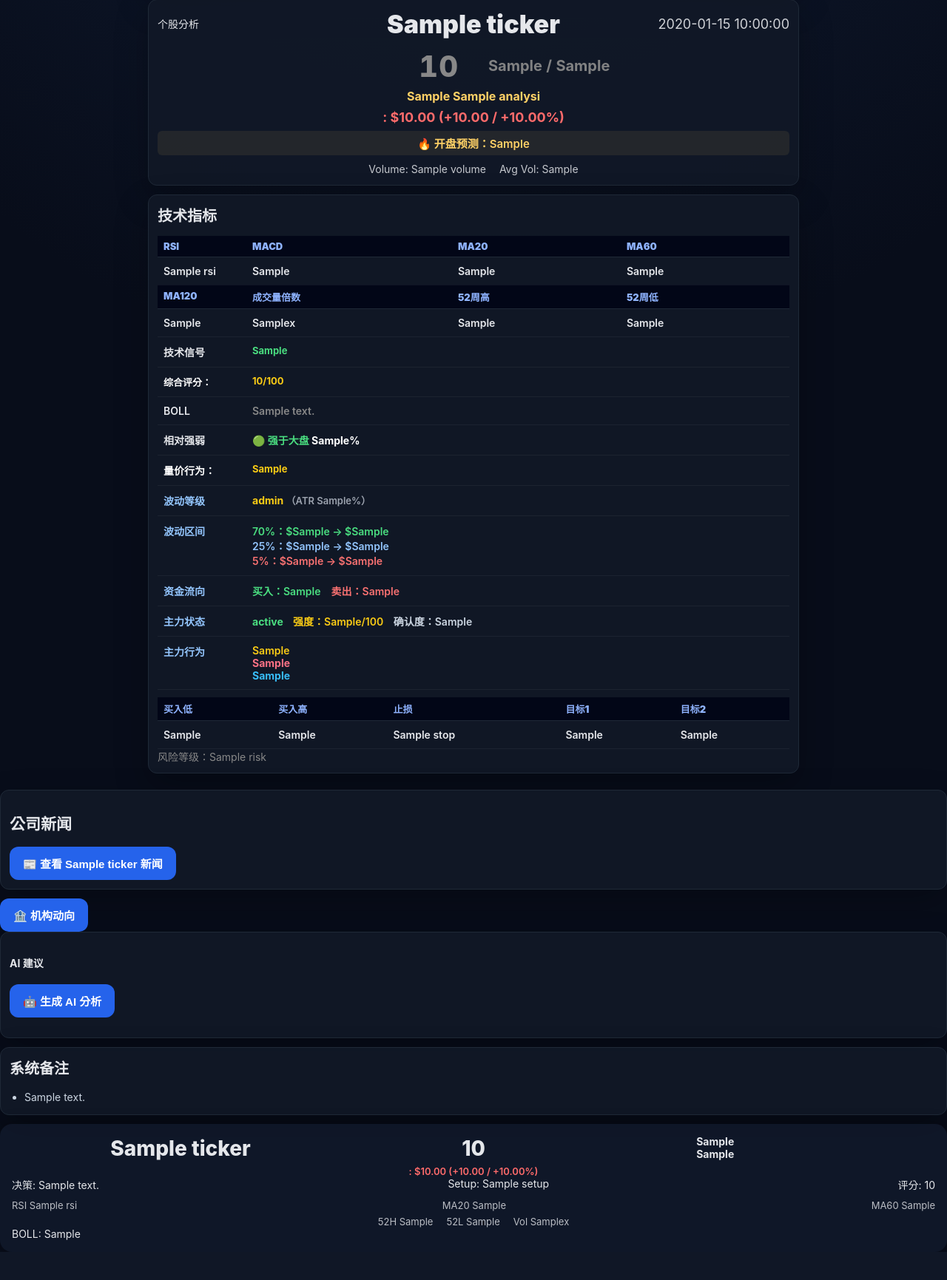
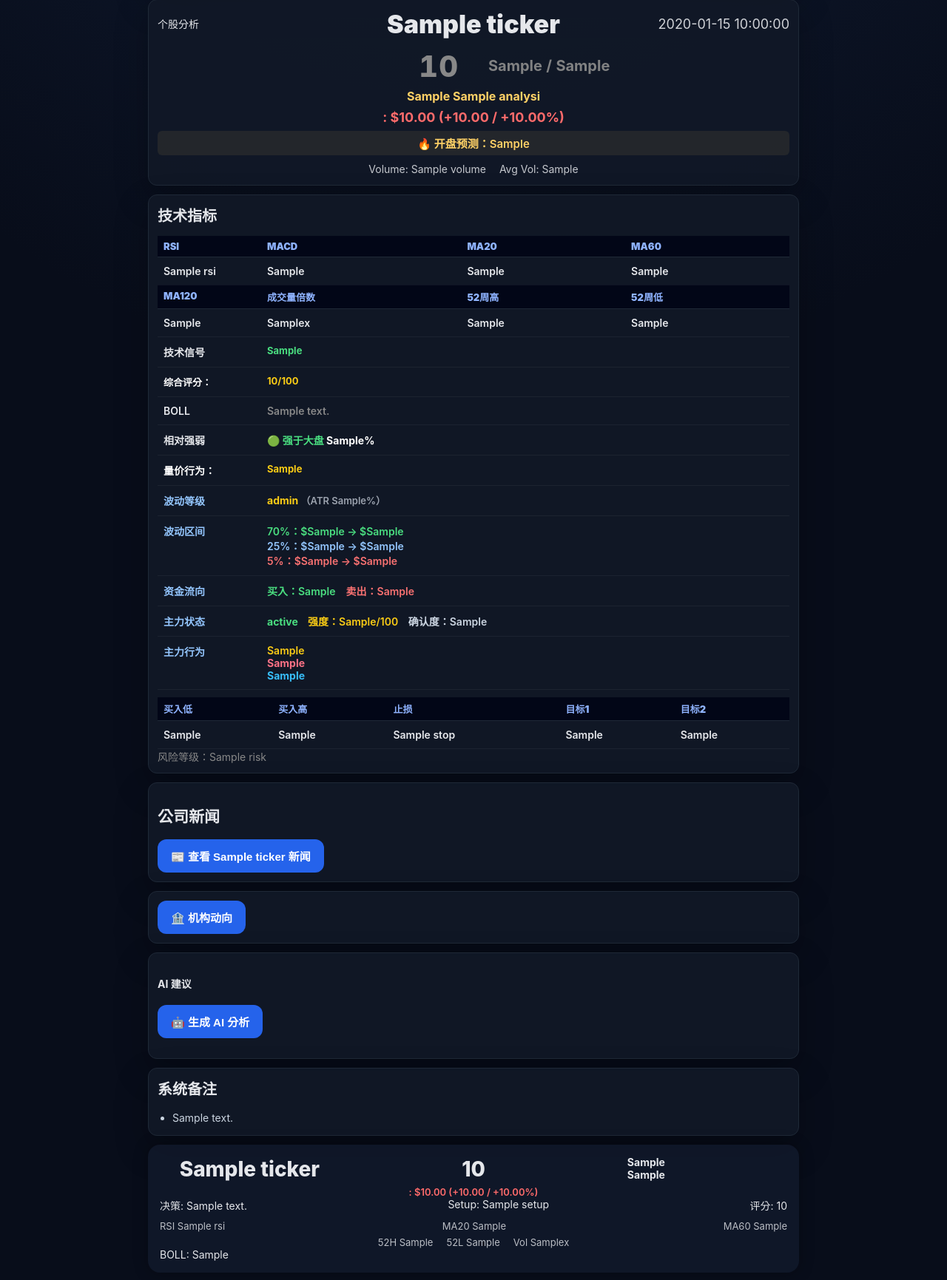
Before and after one commit to tonylinsf/stock-bot, a Flask app: template templates/index.html in a window 1280 px wide. Shown: the part 521-2252 px from the top of the page at 74% size. Before the commit the page ends 2214 px from the top, so only its background shows below. Run offline with Flask 3, Linux system fonts and the light colour scheme; the template is opened without the code that fills it: most values are stand-ins (such as "Sample title", 1, 10 or a date in 2020).

Commit message:
update feature

```diff
--- a/templates/index.html
+++ b/templates/index.html
@@ -665,7 +665,7 @@
           <td>{{ analysis.low_52w }}</td>
         </tr>
         <tr>
-            <td style="width:120px;">技术信号</td>
+            <td style="width:140px;">技术信号</td>
             <td colspan="3" style="font-size:13px;">
                 <span style="color:#4ade80;font-weight:700;">
                     {{ analysis.tech_signal }}
@@ -673,7 +673,7 @@
             </td>
         </tr>
         <tr>
-            <td style="color:white;font-size:13px;">综合评分：</td>
+            <td style="color:white;font-size:13px;width:140px;">综合评分：</td>
             <td colspan="3" style="font-size:13px;">
                 <span style="color:#facc15;font-weight:700;">
                     {{ analysis.final_score }}/100
@@ -681,13 +681,13 @@
             </td>
         </tr>
         <tr>
-            <td style="width:120px;">BOLL</td>
+            <td style="width:140px;">BOLL</td>
             <td colspan="3" class="boll-line" style="color: {{ analysis.boll_color }};">
                 {{ analysis.boll_text or analysis.boll_pos }}
             </td>
         </tr>
         <tr>
-            <td style="width:120px;">相对强弱</td>
+            <td style="width:140px">相对强弱</td>
             <td colspan="3">
                 <span style="color:#4ade80;font-weight:700;">
                     🟢 强于大盘
@@ -697,7 +697,7 @@
             </td>
         </tr>
         <tr>
-              <td style="color:white;">量价行为：</td>
+              <td style="color:white;width:140px;">量价行为：</td>
               <td colspan="3" style="font-size:13px;">
                 <span style="color:#facc15;font-weight:700;">
                     {{ analysis.volume_signal }}
@@ -705,7 +705,7 @@
           </td>
         </tr>
         <tr>
-            <td style="color:#93c5fd;font-weight:700;width:120px;">波动等级</td>
+            <td style="color:#93c5fd;font-weight:700;width:140px;">波动等级</td>
             <td colspan="3">
                 <span style="color:#facc15;font-weight:700;">
                     {{ analysis.volatility_level }}
@@ -717,7 +717,7 @@
         </tr>
 
         <tr>
-            <td style="color:#93c5fd;font-weight:700;width:120px;">波动区间</td>
+            <td style="color:#93c5fd;font-weight:700;width:140px;">波动区间</td>
             <td colspan="3">
                 <span style="color:#4ade80;">70%：${{ analysis.safe_low }} → ${{ analysis.safe_high }}</span>
                 <br>
@@ -728,7 +728,7 @@
         </tr>
 
         <tr>
-            <td style="color:#93c5fd;font-weight:700;width:120px;">资金流向</td>
+            <td style="color:#93c5fd;font-weight:700;width:140px">资金流向</td>
             <td colspan="3">
                 <span style="color:#4ade80;">买入：{{ analysis.buy_flow }}</span>
                 &nbsp;&nbsp;
@@ -737,7 +737,7 @@
         </tr>
 
         <tr>
-            <td style="color:#93c5fd;font-weight:700;width:120px;">主力状态</td>
+            <td style="color:#93c5fd;font-weight:700;width:140px;">主力状态</td>
             <td colspan="3">
                 <span style="color:#4ade80;font-weight:700;">
                     {{ analysis.smart_money_status }}
@@ -752,7 +752,7 @@
         </tr>
 
         <tr>
-            <td style="color:#93c5fd;font-weight:700;width:120px;">主力行为</td>
+            <td style="color:#93c5fd;font-weight:700;width:140px;">主力行为</td>
             <td colspan="3">
                 <span style="color:#facc15;">
                     {{ analysis.smart_money_behavior }}
@@ -773,10 +773,11 @@
                 {% endif %}
             </td>
         </tr>
+
         </tbody>
         </table>
-        <div style="overflow-x:auto; width:100%;">
-            <table class="market-table" style="min-width:480px;">
+
+        <table class="market-table">
             <thead>
                <tr>
                    <th>买入低</th>
@@ -786,6 +787,7 @@
                    <th>目标2</th>
                </tr>
             </thead>
+
             <tbody>
                <tr>
                    <td>{{ analysis.buy_low }}</td>
@@ -796,14 +798,12 @@
                </tr>
             </tbody>
         </table>
+
+        <div style="color: {{ analysis.risk_color }};">
+            风险等级：{{ analysis.risk }}
         </div>
 
-        <div style="color: {{ analysis.risk_color }}">
-            风险等级：{{ analysis.risk }}
   </div>
-    </div>
-  </div>
-
 
   {% if analysis %}
   <div class="card">
@@ -815,13 +815,13 @@
   </div>
   {% endif %}
 
-  <a href="/insider/{{ analysis.ticker }}" target="_blank"
-     onclick="showLoading()">
-
-      <button type="button">
-          🏦 机构动向
-      </button>
+  {% if analysis %}
+  <div class="card">
+      <a href="/insider/{{ analysis.ticker }}" target="_blank" onclick="showLoading()">
+          <button type="button">🏦 机构动向</button>
       </a>
+  </div>
+  {% endif %}
 
   <div class="card mt-4">
     <div class="card-body">
```
Lines whose indentation alone changed are shown as unchanged.
